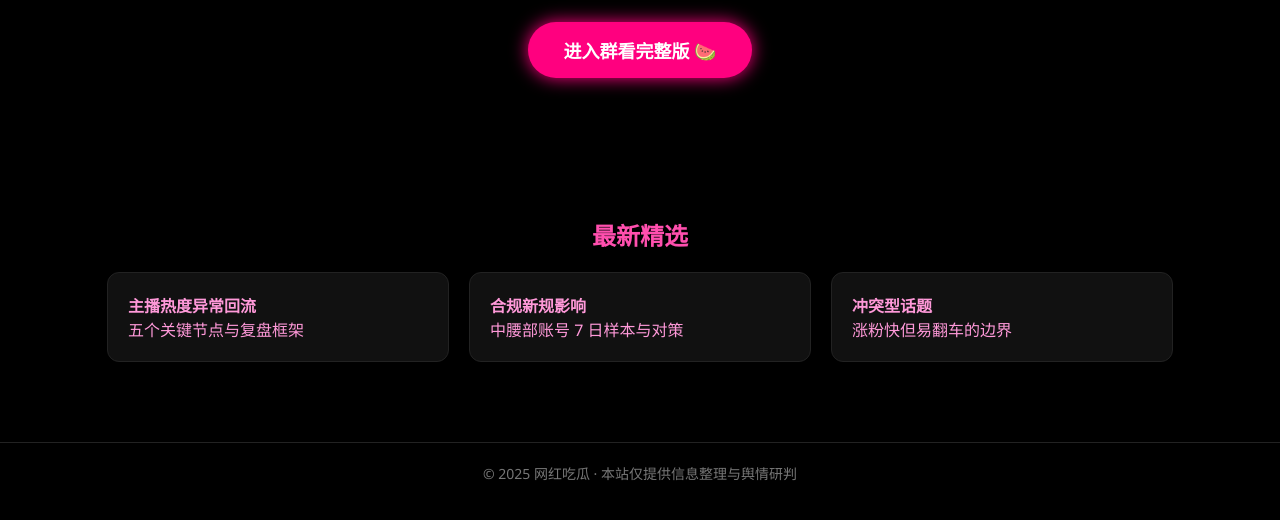
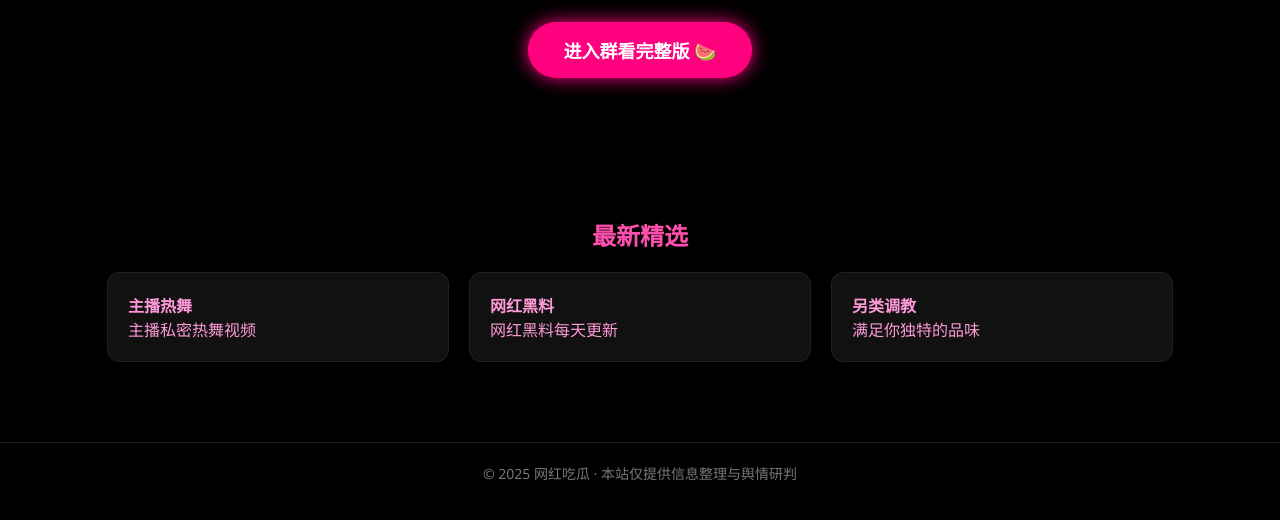
Before and after one commit to nahi72841-spec/chigua-official, a plain HTML site: page index.html in a window 1280 px wide. Shown: the part 276-796 px from the top of the page. Drawn offline with Linux system fonts and the light colour scheme.

Commit message:
Add files via upload

```diff
--- a/index.html
+++ b/index.html
@@ -188,15 +188,15 @@
 
     <div class="card-box">
       <div class="card">
-        <b>主播热度异常回流</b><br>五个关键节点与复盘框架
+        <b>主播热舞</b><br>主播私密热舞视频
       </div>
 
       <div class="card">
-        <b>合规新规影响</b><br>中腰部账号 7 日样本与对策
+        <b>网红黑料</b><br>网红黑料每天更新
       </div>
 
       <div class="card">
-        <b>冲突型话题</b><br>涨粉快但易翻车的边界
+        <b>另类调教</b><br>满足你独特的品味
       </div>
     </div>
   </section>
```
